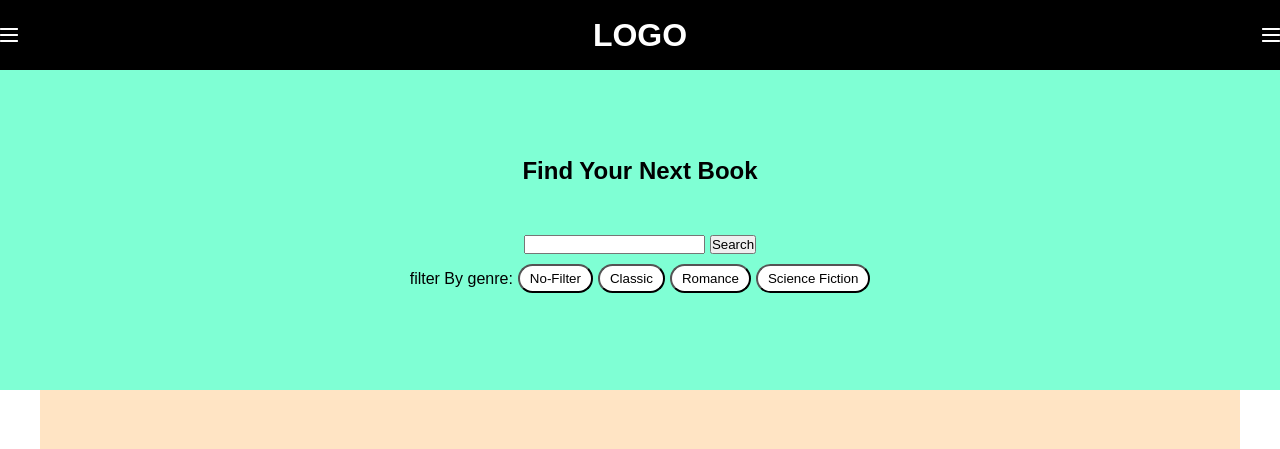
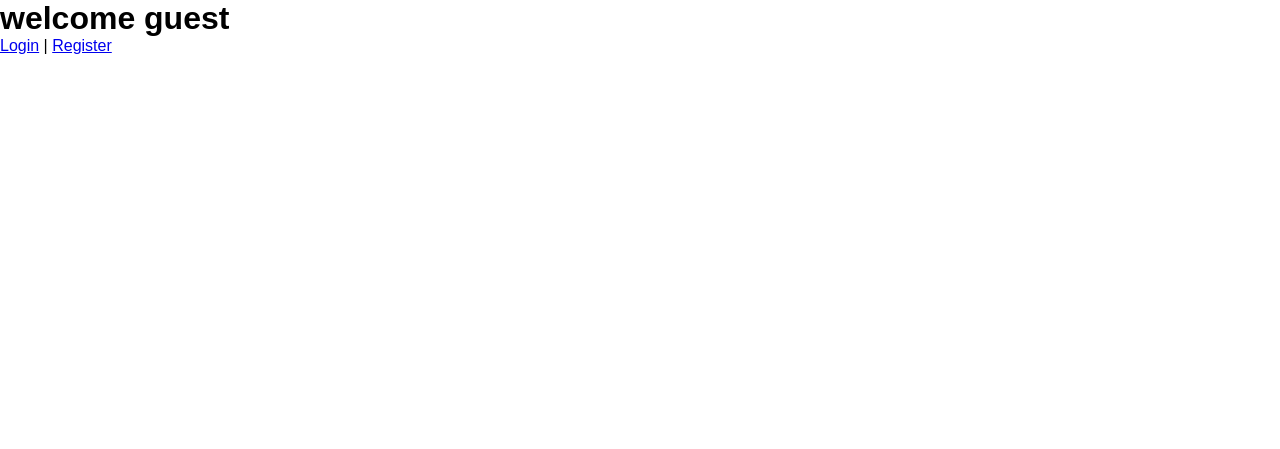
Before and after one commit to LuigiOdinson/Library-Management-System, a Node server app: page /books in a window 1280 px wide. Shown: the top 449 px of the page. Run offline with Node 20, Linux system fonts and the light colour scheme; data that the repository does not hold is empty.

Commit message:
implemented users

```diff
--- a/data/database.js
+++ b/data/database.js
@@ -9,6 +9,8 @@ const pool = mysql.createPool({
   password: process.env.MYSQL_PASSWORD,
   database: process.env.MYSQL_DATABASE
 }).promise();
+
+// book functions
 
 export async function get_books(search, genre) {
   let query = 'SELECT * FROM book_genre_author'
@@ -49,3 +51,20 @@ export async function add_book(book_name, book_author) {
   const id = result.insertId
   return get_single_book(id)
 }
+
+// login-functions
+export async function register(registerInputs) {
+  const {first_name, last_name, birth_date, email} = registerInputs
+  pool.query(`
+    INSERT INTO user (first_name, last_name, birth_date, email)
+    VALUES (?, ?, ?, ?)
+  `, [first_name, last_name, birth_date, email])
+}
+
+export async function login(loginInputs) {
+  const {email} = loginInputs
+  const [result] = await pool.query(`
+    SELECT * FROM user WHERE email = ?
+  `, [email])
+  return result
+}
--- a/package.json
+++ b/package.json
@@ -15,6 +15,7 @@
     "dotenv": "^16.4.7",
     "ejs": "^3.1.10",
     "express": "^5.0.1",
+    "express-session": "^1.18.1",
     "mysql2": "^3.14.0"
   },
   "devDependencies": {
--- a/server.js
+++ b/server.js
@@ -1,21 +1,24 @@
 import express from "express"
+import session from "express-session"
 import * as db from './data/database.js'
 
 const app = express()
 app.use(express.json())
 app.use(express.static('public'))
 app.set("view engine", "ejs")
+app.use(express.urlencoded({ extended: true }));
+
+app.use(session({
+  secret: process.env.SESSION_SECRET,
+  resave: false,
+  saveUninitialized: false
+}))
 
 app.get('/books', async (req, res) => {
   const {searchInput, genreFilter} = req.query
   const books = await db.get_books(searchInput, genreFilter)
-  res.render('books.ejs', {books})
-})
-
-app.post('/', async (req, res) => {
-  const {book_name, book_author} = req.body
-  const added_book = await db.add_book(book_name, book_author)
-  res.status(201).send(added_book)
+  const user = req.session.user;
+  res.render('books.ejs', {books, user})
 })
 
 app.get('/books/:id', async (req, res) => {
@@ -28,6 +31,34 @@ app.get('/books/:id', async (req, res) => {
   res.render('singleBook.ejs', {book})
 })
 
+// register routes
+app.get('/register', (req, res) => {
+  res.render('register.ejs')
+})
+
+app.post('/register', (req, res) => {
+  const registerInputs = req.body
+  db.register(registerInputs)
+  res.redirect('/books')
+})
+
+// login routes
+app.get('/login', (req, res) => {
+  res.render('login.ejs')
+})
+
+app.post('/login', async (req, res) => {
+  const loginInputs = req.body
+  const user = await db.login(loginInputs)
+  if (user.length > 0) {
+    req.session.user = user[0]
+    res.redirect('/books')
+  } else {
+    res.send('user not found')
+  }
+})
+
+// running server
 app.use((err, req, res, next) => {
   console.error(err.stack)
   res.status(500).send("something broke")
--- a/views/books.ejs
+++ b/views/books.ejs
@@ -8,8 +8,9 @@
     <script src="/js/searchFilter.js" defer></script>
 </head>
 <body>
+    <% if (user) { %>
         <div class="header">
-        <img src="/images/hamburger-menu.png" alt="">
+            User: <%= user.first_name %>
             <h1>LOGO</h1>
             <img src="/images/hamburger-menu.png" alt="">
         </div>
@@ -44,5 +45,9 @@
                 </a>
             <% }) %>
         </div>
+    <% } else { %>
+        <h1>welcome guest</h1>
+        <a href="/login">Login</a> | <a href="/register">Register</a>
+    <% } %>
 </body>
 </html>
```
Also changed, not shown: views/login.ejs (added, +17 -0 lines), views/register.ejs (added, +20 -0 lines). Lines whose indentation alone changed are shown as unchanged.
